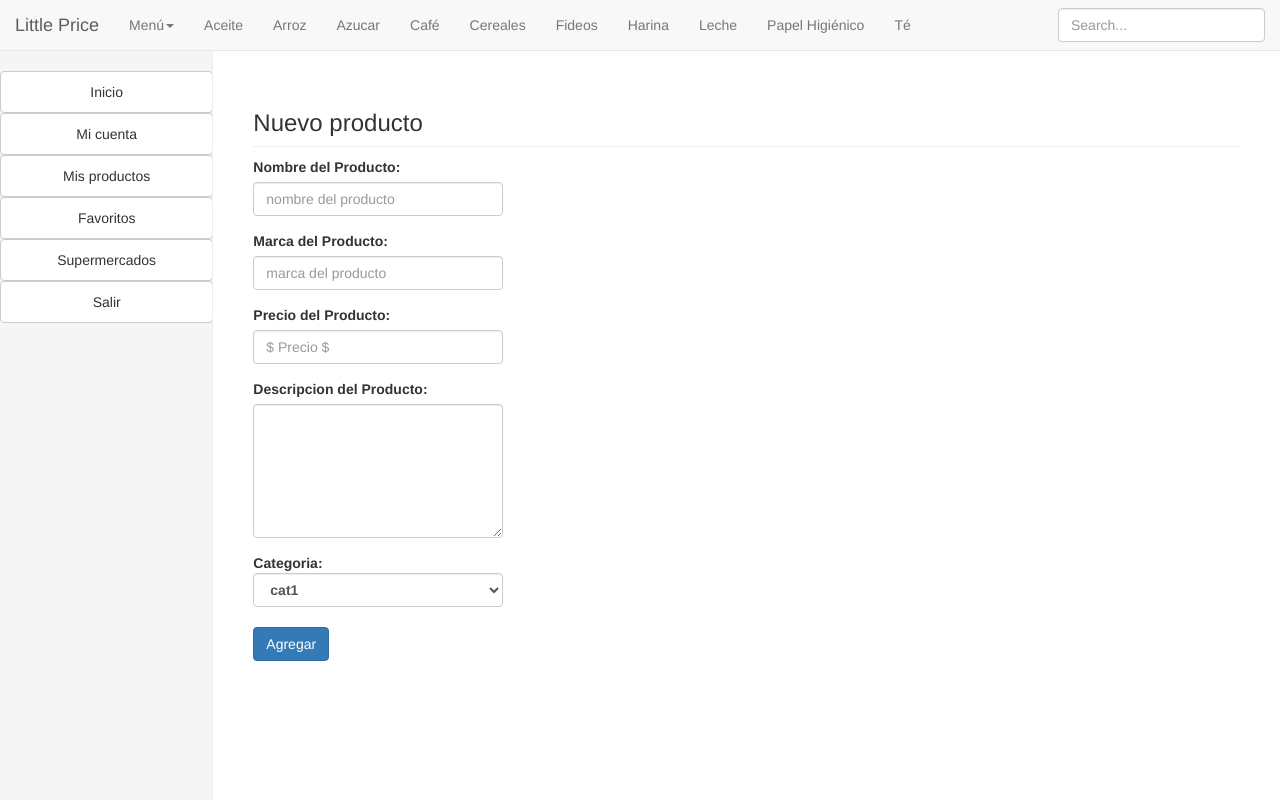
After one commit to s4zuk3/django-supermercados, a Django app: page /littleprice/ingresar_producto/ in a window 1280 px wide. The commit adds this page. Run offline with Django 3.2, Linux system fonts and the light colour scheme; some libraries are stand-ins or nearby versions.

Commit message:
31012016

```diff
--- /dev/null
+++ b/littleprice/templates/web/ingresar_producto.html
@@ -0,0 +1,55 @@
+{% extends "web/base.html" %}
+{% load staticfiles %}
+
+
+
+{% block content %}
+<div class="col-sm-9 col-sm-offset-3 col-md-10 col-md-offset-2 main">
+
+<h3 class="sub-header">Nuevo producto</h3>
+<form>
+
+  <div class="form-group">
+    <label for="NombreInput"> Nombre del Producto:</label>
+    <input class="form-control" name="nombre_producto" id="nombre_producto" type="text" placeholder="nombre del producto" >
+  </div>
+
+
+  <div class="form-group">
+    <label for="marcaInput"> Marca del Producto:</label>
+    <input class="form-control" name="marca_producto" id="marca_producto" type="text" placeholder="marca del producto" >
+  </div>
+
+  <div class="form-group">
+    <label for="precioInput"> Precio del Producto:</label>
+    <input class="form-control" name="precio_producto" id="precio_producto" type="text" placeholder="$ Precio $" >
+  </div>
+
+
+<!-- ¿a que hace referencia el atributo cantidad? // no agregado un espacio para cantidad -->
+
+<div class="form-group" >
+	<label for="descripcionInput"> Descripcion del Producto:</label>
+	<textarea class="form-control" ROWS=6 name="descripcion_producto" id="descripcion_producto" type="text" >
+	</textarea>
+</div>
+
+
+<div class="form-group">
+    <label for="categoriaInput"> Categoria:</labe1>
+    <select class="form-control" name="" id="categoria">
+        <option value="">cat1</option>
+        <option value="">cat2</option>
+        <option value="">cato3</option>
+    </select>
+</div>
+
+<button class="btn btn-primary" >Agregar</button>
+
+
+
+
+</form>
+</div>
+
+{% endblock %}
--- a/littleprice/urls.py
+++ b/littleprice/urls.py
@@ -1,5 +1,5 @@
 from django.conf.urls import url
-from littleprice.views import index_view, supermercados_view, myaccount_view, login_view, registro_view, mis_productos_view, favoritos_view, canasta_basica_view, grafico_view
+from littleprice.views import index_view, supermercados_view, myaccount_view, login_view, registro_view, mis_productos_view, favoritos_view, canasta_basica_view, grafico_view, ingresar_producto_view
 from . import views
 
 urlpatterns = [
@@ -12,5 +12,6 @@ urlpatterns = [
 	url(r'^favoritos/$', favoritos_view),
 	url(r'^canasta_basica/$', canasta_basica_view),
 	url(r'^grafico/$', grafico_view),
+	url(r'^ingresar_producto/$', ingresar_producto_view),
 
 ]
--- a/littleprice/views.py
+++ b/littleprice/views.py
@@ -5,6 +5,7 @@ from django.shortcuts import render_to_response
 
 #login_user (0 o 1), se utiliza para definir las opciones del panel a mostrar. aca puede ser 0 o 1
 def index_view(request):
+	#sin informacion sobre los datos a enviar, revisar index.html
 	login_user = 1
 	return render_to_response('web/index.html',locals())
 
@@ -97,3 +98,9 @@ def comparar_productos_view(request):
 	productos = ['Arroz','Harina']
 
 	return render_to_response('web/grafico.html',locals())
+
+
+
+def ingresar_producto_view(request):
+	login_user = 1
+	return render_to_response('web/ingresar_producto.html',locals())
```
Also changed, not shown: littleprice/templates/web/index.html (+40 -0 lines), 2 other files.
